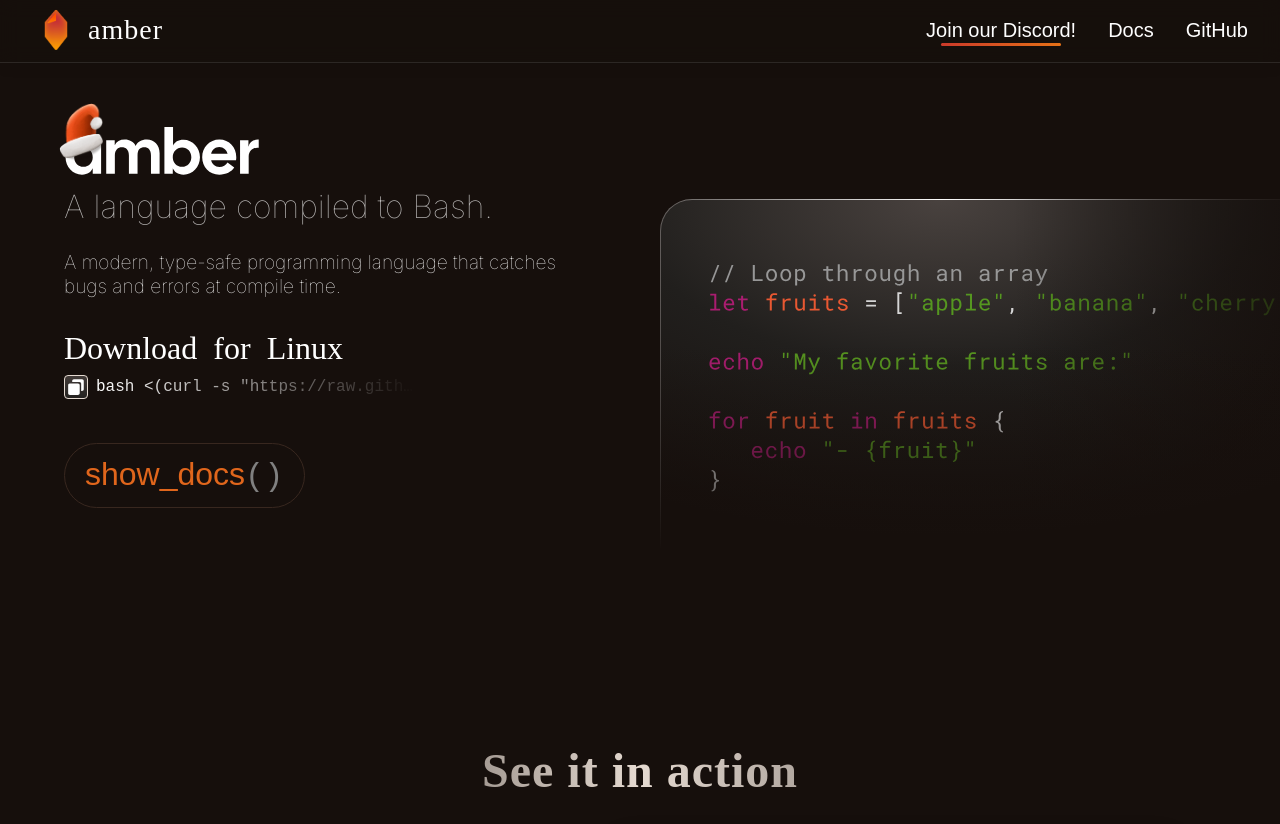
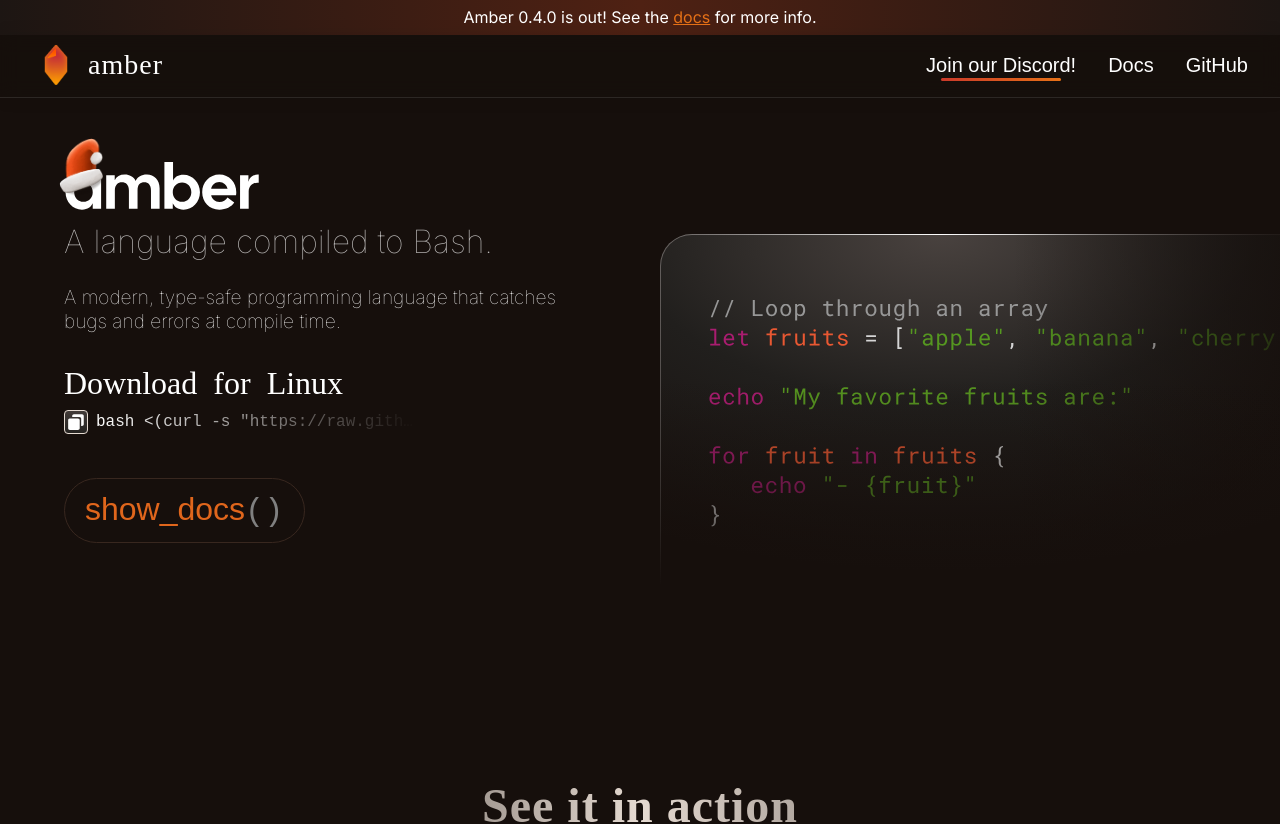
Before and after one commit to amber-lang/amber-website, a Next.js app: page / in a window 1280 px wide. Shown: the top 824 px of the page. Built offline with nearby package versions, Linux system fonts and the light colour scheme.

Commit message:
Show the new version banner

```diff
--- a/src/components/views/Nav/Nav.tsx
+++ b/src/components/views/Nav/Nav.tsx
@@ -8,9 +8,9 @@ import TopBanner from "@/components/atoms/TopBanner/TopBanner";
 export default function Nav() {
     return (
         <>
-            {/* <TopBanner>
-                Amber 0.4.0 is out! See the <a href="https://docs.amber-lang.com"> docs </a> for more info.
-            </TopBanner> */}
+            <TopBanner>
+                Amber 0.4.0 is out! See the <a href="https://docs.amber-lang.com">docs</a> for more info.
+            </TopBanner>
             <nav className={styles.nav}>
                 <div className={styles.logo}>
                     <Image
```
